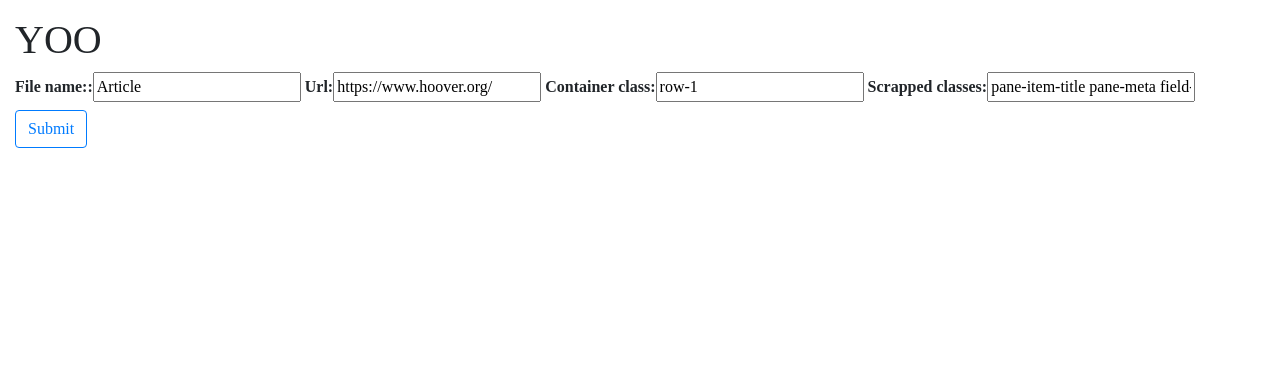
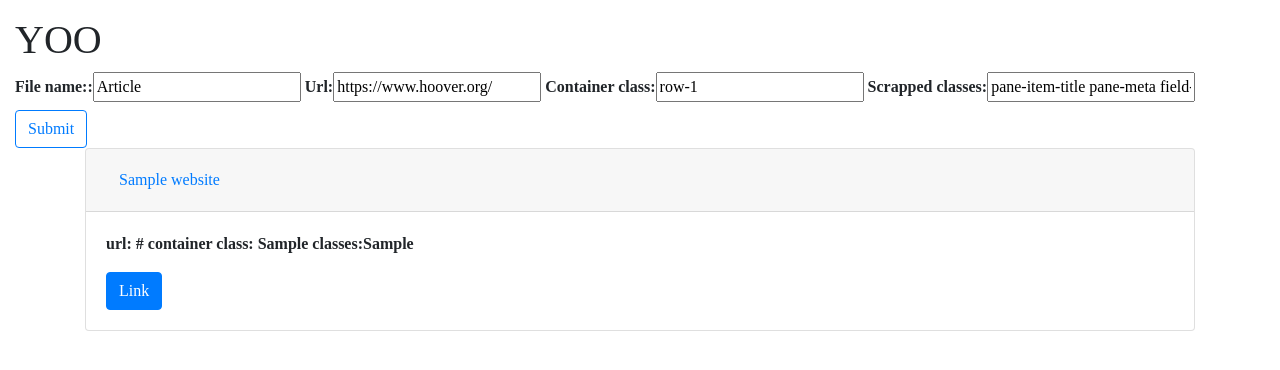
Before and after one commit to H0R4T1U/DjangoSRI, a Django app: page / in a window 1280 px wide. Shown: the part 56-426 px from the top of the page. Run offline with Django 4.2, Linux system fonts and the light colour scheme; tables that the repository leaves empty hold one stand-in row (values such as "Sample post"); some libraries are stand-ins or nearby versions; some web fonts are replaced.

Commit message:
Can now download all the csv files that have been scrapped

```diff
--- a/SRI/views.py
+++ b/SRI/views.py
@@ -6,6 +6,7 @@ from Utils import Scrapper
 
 
 def index(request):
+    context = {"websites": Website.objects.all()}
     try:
         name = request.POST["name"]
         url = request.POST["website"]
@@ -18,4 +19,4 @@ def index(request):
 
     except:
         pass
-    return render(request, 'SRI/index.html')
+    return render(request, 'SRI/index.html',context)
--- a/templates/SRI/index.html
+++ b/templates/SRI/index.html
@@ -1,4 +1,5 @@
 {% extends "SRI/layout.html" %}
+{% load static %}
 {% block body %}
 
     <h1>YOO</h1>
@@ -24,4 +25,27 @@
     <button class="btn btn-outline-primary my-2 my-sm-0" type="submit">Submit</button>
 </form>
 
+    <div class="container">
+            <div id="accordion">
+            {% for website in websites %}
+
+                        <div class="card">
+                            <div class="card-header" id="headingOne">
+                                <h5 class="mb-0">
+                                <button class="btn btn-link" data-toggle="collapse" data-target="#collapse{{ website.id }}" aria-expanded="true" aria-controls="collapse{{ website.id }}">
+                                    {{website.name}}
+                                </button>
+                                </h5>
+                            </div>
+                            <div id="collapse{{website.id}}" class="collapse show" aria-labelledby="heading{{website.id}}" data-parent="#accordion">
+                                <div class="card-body">
+                                    <p>url: {{website.url}} container class: {{website.container_class}} classes:{{  website.classes }}</p>
+                                    <a class="btn btn-primary" href="{%  static '/dataframes/'|add:website.name %}.csv" role="button" download>Link</a>
+                                </div>
+                            </div>
+                        </div>
+
+            {% endfor %}
+        </div>
+    </div>
 {% endblock %}
--- a/templates/SRI/layout.html
+++ b/templates/SRI/layout.html
@@ -9,7 +9,8 @@
     <link rel="stylesheet" href="{% static '/css/main.css' %}">
     <link rel="icon" href="{% static 'images/favicon.ico' %}">
 
-
+    <script src="https://code.jquery.com/jquery-3.3.1.slim.min.js" integrity="sha384-q8i/X+965DzO0rT7abK41JStQIAqVgRVzpbzo5smXKp4YfRvH+8abtTE1Pi6jizo" crossorigin="anonymous"></script>
+    <script src="https://cdnjs.cloudflare.com/ajax/libs/popper.js/1.14.7/umd/popper.min.js" integrity="sha384-UO2eT0CpHqdSJQ6hJty5KVphtPhzWj9WO1clHTMGa3JDZwrnQq4sF86dIHNDz0W1" crossorigin="anonymous"></script>
     <script src="{% static 'js/bootstrap.min.js' %}" defer></script>
 
 </head>
```
